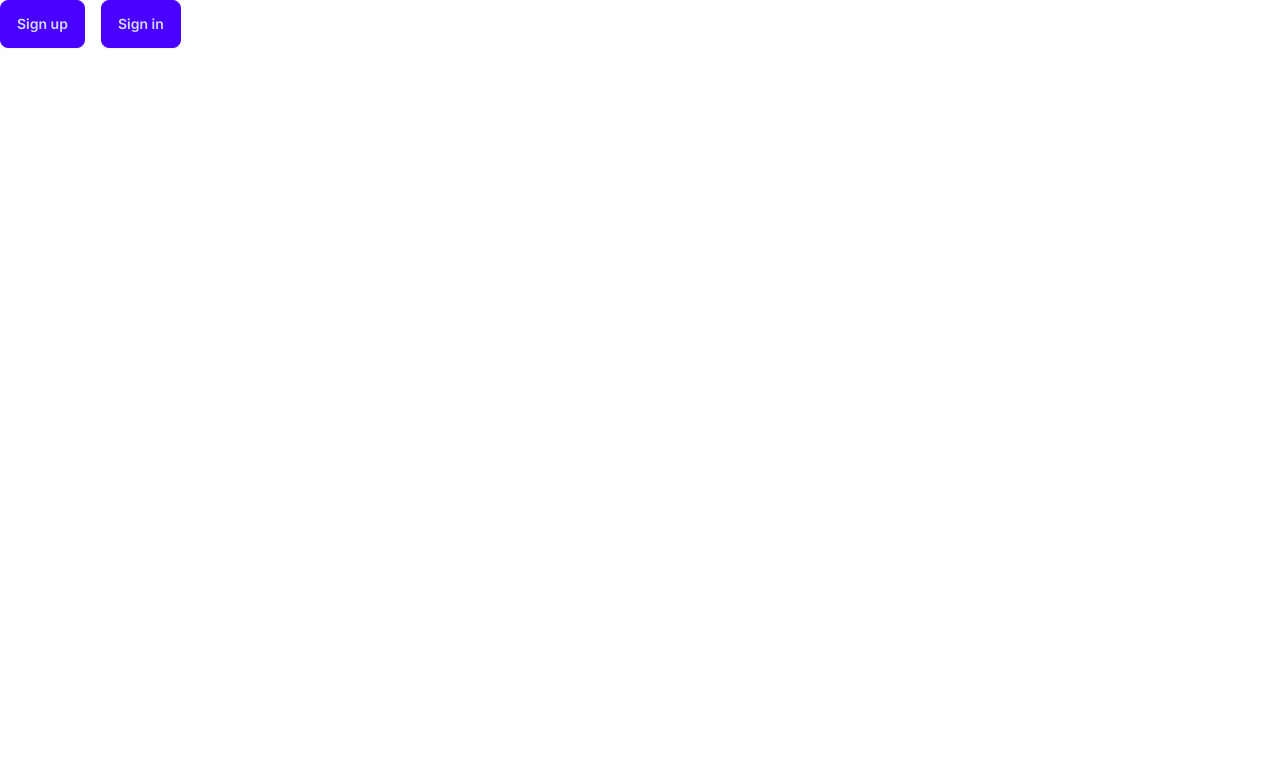
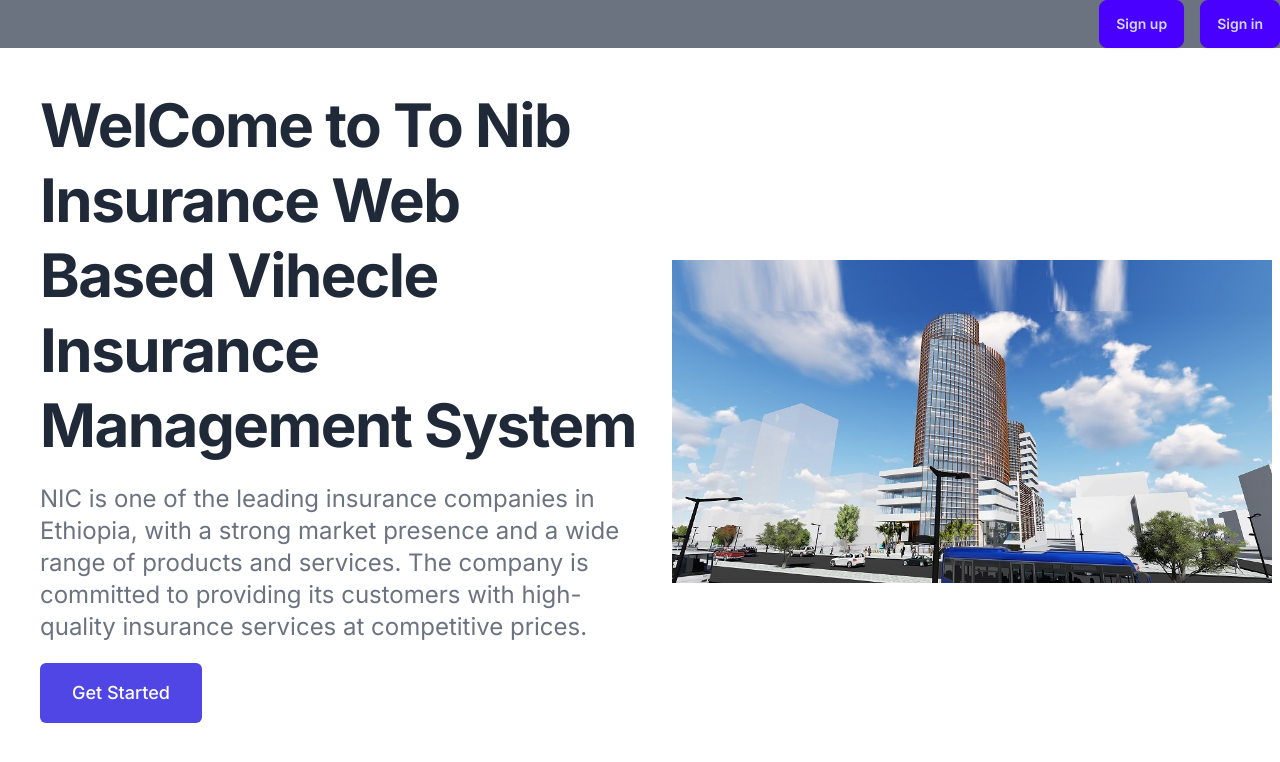
Before and after one commit to ykyadmas/next_authentication, a Next.js app: page / in a window 1280 px wide. Shown: the top 762 px of the page. Built offline with nearby package versions, Linux system fonts and the light colour scheme; no server answers.

Commit message:
Add hoem page

```diff
--- a/app/components/HomePage.tsx
+++ b/app/components/HomePage.tsx
@@ -1,13 +1,43 @@
-import React from 'react'
+import Image from "next/image";
+import Link from "next/link";
 
-const HomePage = () => {
+export default function Homepgae () {
   return (
-    <div>
-      <div>
+    <>
+      <div className="flex">
+        <div className="flex items-center lg:w-1/2">
+          <div className="max-w-2xl mb-8">
+            <h1 className="text-4xl font-bold leading-snug tracking-tight text-gray-800 lg:text-4xl lg:leading-tight xl:text-6xl xl:leading-tight dark:text-white">
+              WelCome to To Nib Insurance Web Based Vihecle Insurance Management System
+            </h1>
+            <p className="py-5 text-xl leading-normal text-gray-500 lg:text-xl xl:text-2xl dark:text-gray-300">
+            NIC is one of the leading insurance companies in Ethiopia, with a strong market presence and a wide range of products and services. The company is committed to providing its customers with high-quality insurance services at competitive prices.
+            </p>
 
+            <div className="flex flex-col items-start space-y-3 sm:space-x-4 sm:space-y-0 sm:items-center sm:flex-row">
+              <Link
+             href="/api/auth/signin"
+                className="px-8 py-4 text-lg font-medium text-center text-white bg-indigo-600 rounded-md ">
+                Get Started
+              </Link>
+
+            </div>
+          </div>
+        </div>
+        <div className="flex items-center justify-center w-full lg:w-1/2">
+          <div className="">
+            <Image
+            src="/insurance.jpg"
+              width="616"
+              height="700"
+              className='ml-8'
+              alt="Hero Illustration"
+              loading="eager"
+            />
+          </div>
+        </div>
       </div>
-    </div>
-  )
+
+    </>
+  );
 }
-
-export default HomePage
--- a/app/components/SignInPage.tsx
+++ b/app/components/SignInPage.tsx
@@ -6,6 +6,7 @@
 import ProposalSubmit from '../ProposalSubmit/page';
 // import { useRouter } from 'next/navigation';
 // import { useEffect } from 'react';
+import Homepgae from './HomePage';
 
 export default function SignIn() {
 
@@ -16,21 +17,27 @@
     <div>
 {session && session.user ? (
 
-  <div>
+  <div className='flex justify-end bg-gray-500 gap-4'>
   <p>{`${session.user.firstName} ${session.user.lastName}`}</p>
-  <Link href="/admin" className='btn btn-primary'>Home page</Link>
-
+  <Link href="/" className='btn btn-primary'>Home</Link>
   <>
-{session.user?.role=="ADMIN" && <Link className='btn btn-primary' href="/admin">Amin</Link>}
+{session.user?.role=="ADMIN" && <Link className='btn btn-primary' href="/admin">Admin</Link>}
   </>
   <Link href="/ProposalSubmit" className='btn btn-primary'>write your Proposal</Link>
   <Link href="/api/auth/signout" className='btn btn-primary'>Signout</Link>
   </div>
 ):(
-  <div className='flex gap-4'>
+ <div>
+   <div className='flex gap-4 justify-end bg-gray-500'>
   <Link href="/auth/signup" className='btn btn-primary'>Sign up</Link>
    <Link href="/api/auth/signin" className='btn btn-primary'>Sign in</Link>
   </div>
+
+<div className='m-10'>
+  <Homepgae />
+</div>
+
+ </div>
 )}
 
  </div>
--- a/app/page.tsx
+++ b/app/page.tsx
@@ -10,7 +10,6 @@
   return (
     <div>
       <SignIn />
-         <HomePage />
         </div>
   )
 }
```
Also changed, not shown: public/insurance.jpg (added).
